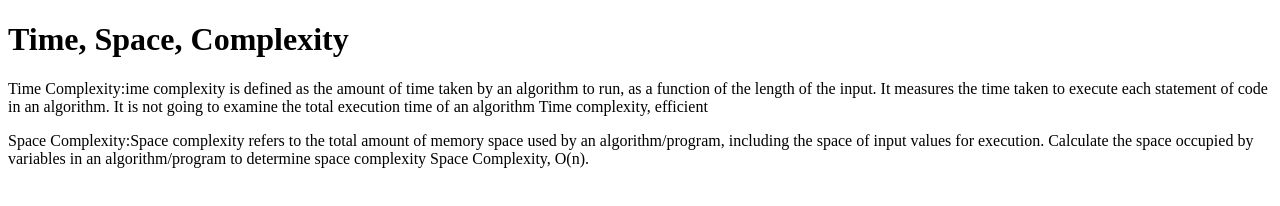
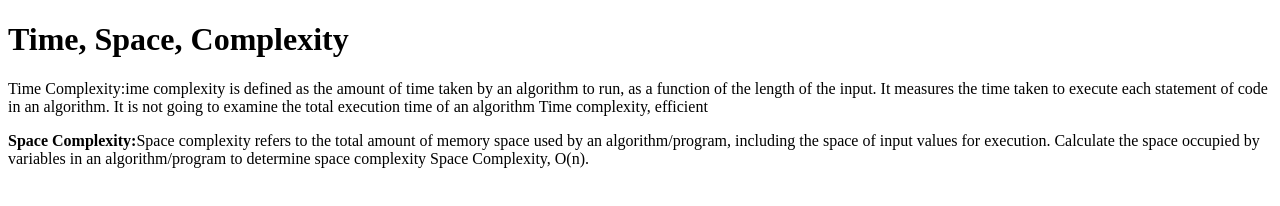
Before and after one commit to acciojob/time-and-space-complexity-aashish8174, a website: page main.html in a window 1280 px wide. Drawn offline with Linux system fonts and the light colour scheme.

Commit message:
created a submission

```diff
--- a/main.html
+++ b/main.html
@@ -10,7 +10,7 @@
 	<h1>Time, Space, Complexity</h1>
 	<p>Time Complexity:ime complexity is defined as the amount of time taken by an algorithm to run, as a function of the length of the input. It measures the time taken to execute each statement of code in an algorithm. It is not going to examine the total execution time of an algorithm 	Time complexity, efficient</p>
 
-	<p>Space Complexity:Space complexity refers to the total amount of memory space used by an algorithm/program, including the space of input values for execution. Calculate the space occupied by variables in an algorithm/program to determine space complexity Space Complexity, O(n).</p>
+	<p><b>Space Complexity:</b>Space complexity refers to the total amount of memory space used by an algorithm/program, including the space of input values for execution. Calculate the space occupied by variables in an algorithm/program to determine space complexity Space Complexity, O(n).</p>
 	<!-- the entire body must be written by student -->
     <script type="text/javascript" src="./script.js">
 </script>
```
